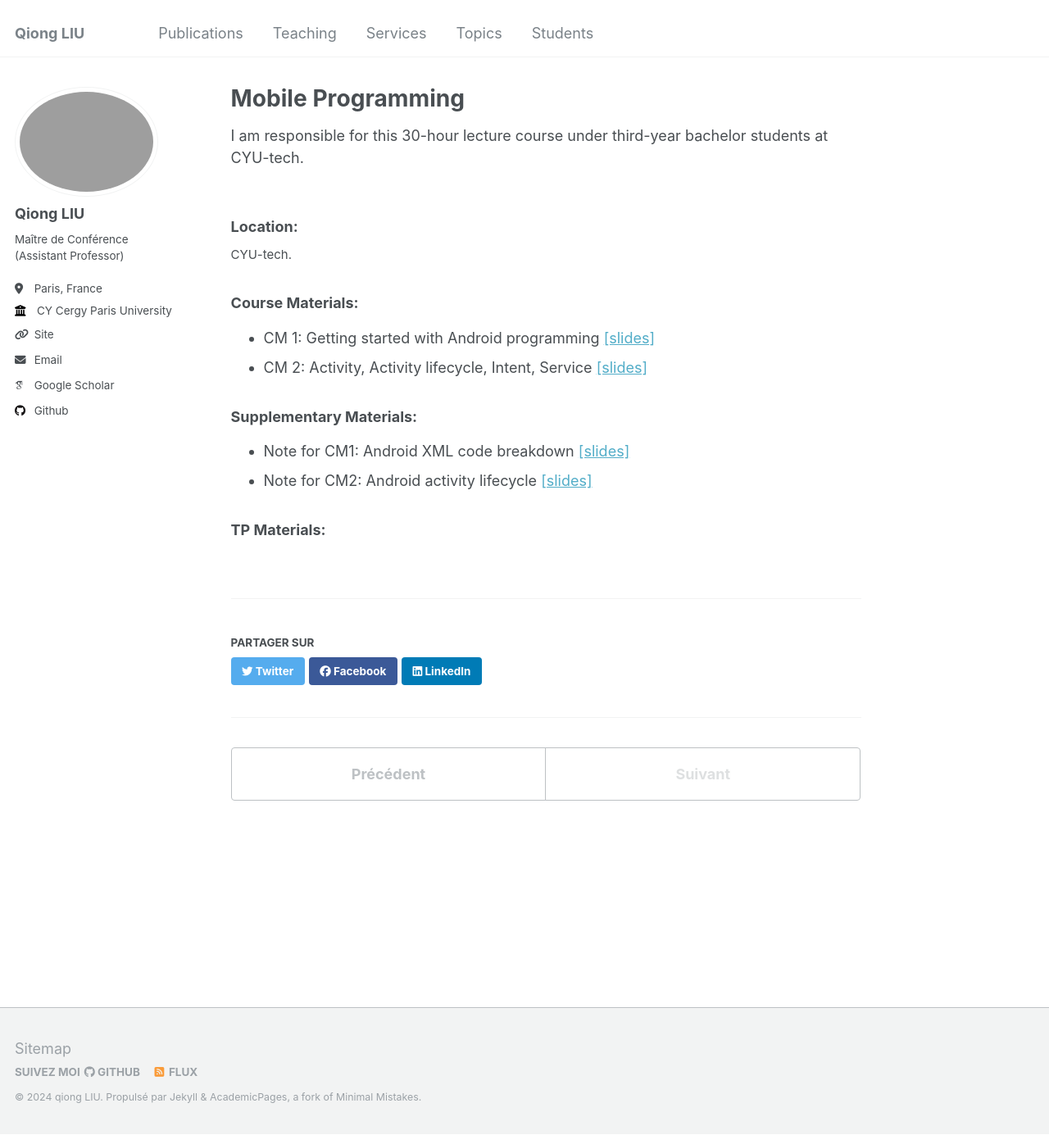
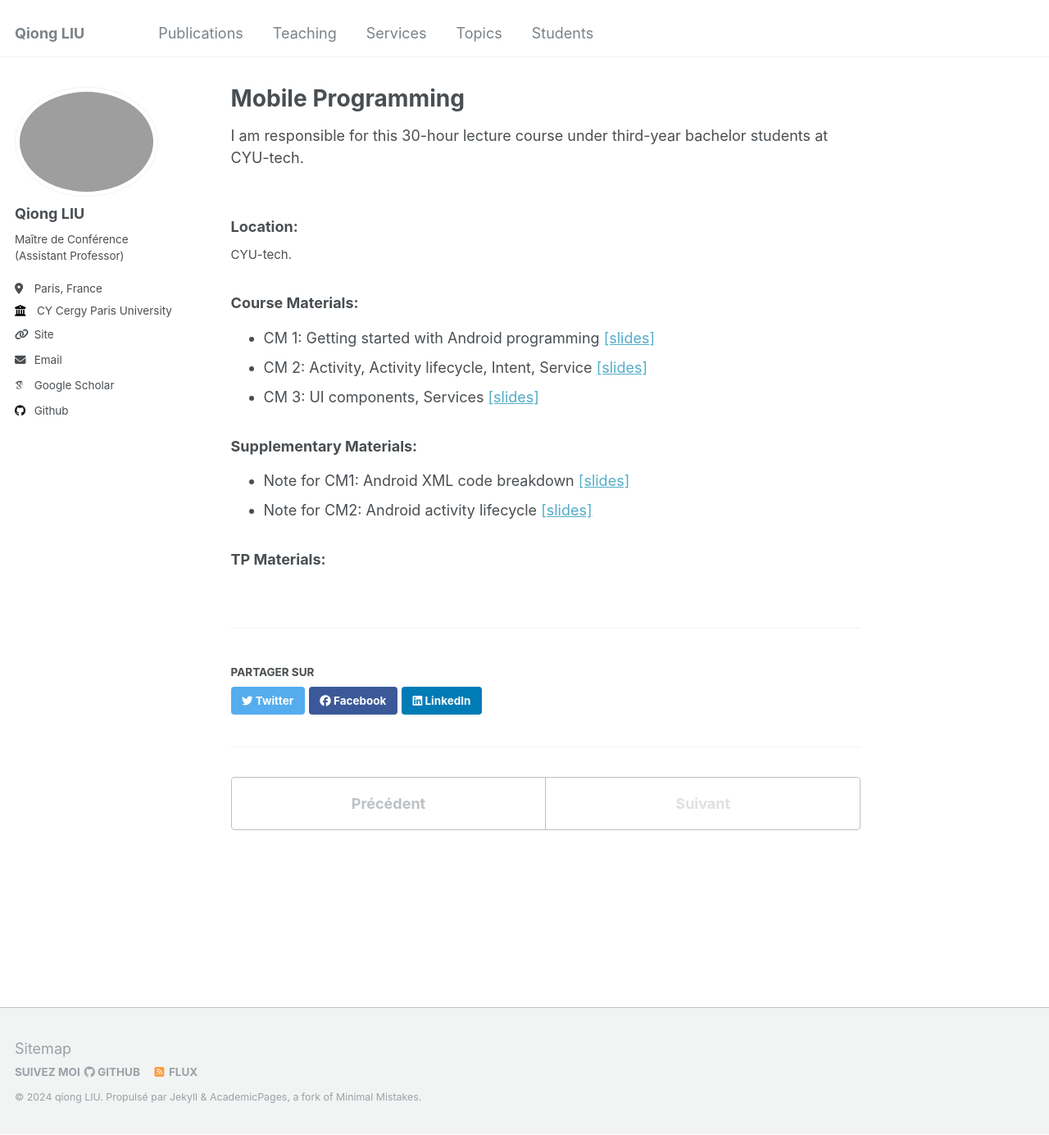
Before and after one commit to evesiphus/evesiphus.github.io, a Jekyll site: the page built from _teaching/2024-MP.md, in a window 1280 px wide and 1385 px high. Shown: the whole window at 82% size. Built offline with Jekyll 4.4.1, drawn with Linux system fonts in a browser that asks for light colours; some web fonts are replaced.

Commit message:
Update 2024-MP.md

```diff
--- a/_teaching/2024-MP.md
+++ b/_teaching/2024-MP.md
@@ -17,6 +17,7 @@ hours: "30h (CM+TP)"
 ### Course Materials:
 - CM 1: Getting started with Android programming [[slides]](https://evesiphus.github.io/assets/teaching/MobileProgramming/Mobile_Programming_CM1.pdf)
 - CM 2: Activity, Activity lifecycle, Intent, Service [[slides]](https://evesiphus.github.io/assets/teaching/MobileProgramming/MP_CM2.pdf)
+- CM 3: UI components, Services [[slides]](https://evesiphus.github.io/assets/teaching/MobileProgramming/MP_CM3.pdf)
 
 ### Supplementary Materials:
 - Note for CM1: Android XML code breakdown [[slides]](https://evesiphus.github.io/assets/teaching/MobileProgramming/Lecture1Note.pdf)
```
